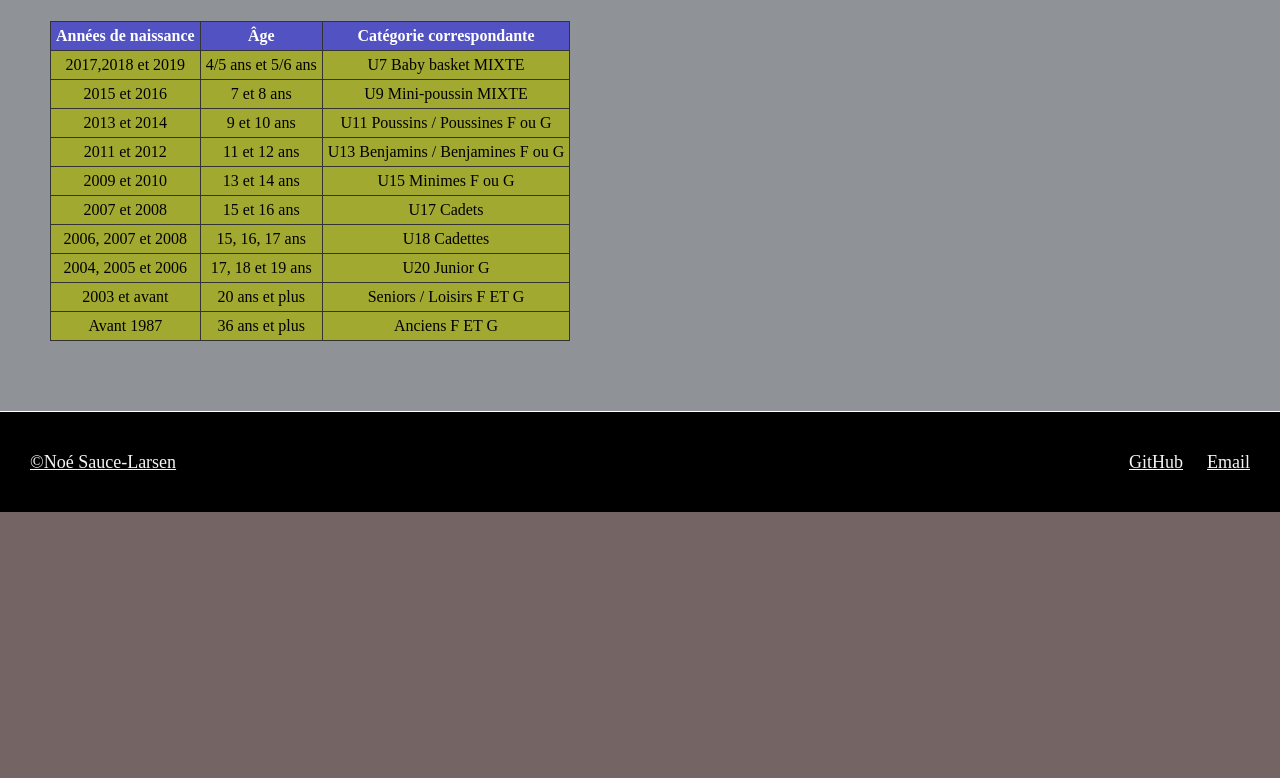
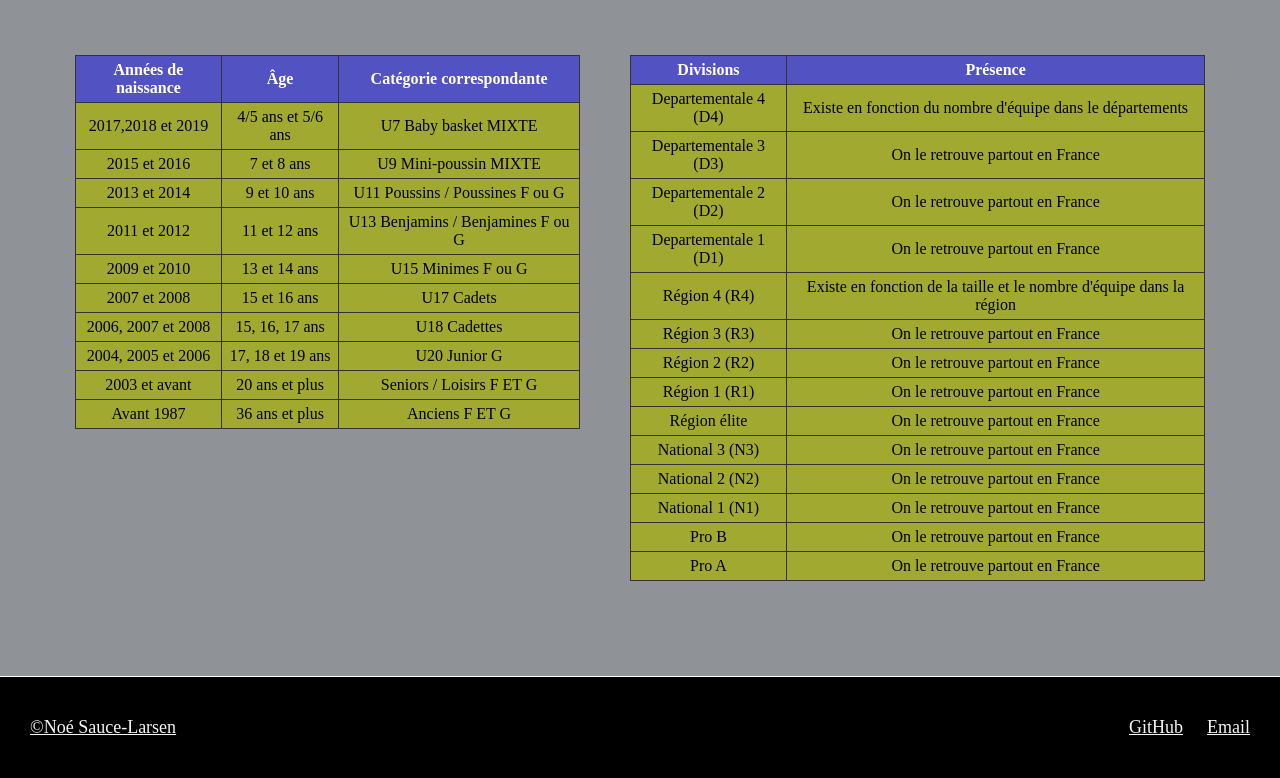
Before and after one commit to Noe306/NSI-projet-site, a plain HTML site: page nav_bar/Compétition au basket.html in a window 1280 px wide. Shown: the part 164-942 px from the top of the page. Before the commit the page ends 800 px from the top, so only its background shows below. Drawn offline with Linux system fonts and the light colour scheme; a web font is replaced by a local one.

Commit message:
final comit for project, can be modified

```diff
--- a/CSS/CSS general.css
+++ b/CSS/CSS general.css
@@ -155,6 +155,7 @@ button {
 
 .container {
     display: flex;
+    justify-content: center;
 }
 .ligues{
     color: #012F6B;
@@ -220,6 +221,10 @@ button {
     color: rgb(163, 20, 20);
 }
 
+.Categorie_et_nv{
+    margin: 25px;
+}
+
 /*------------------------------------------- Balise ID: ------------------------------------------------------*/
 #titre_liste{
     color: rgb(16, 100, 72);
@@ -247,6 +252,11 @@ button {
     text-align: center;
 }
 
+#postes{
+    list-style-position: inside;
+    text-align: center;
+}
+
 #evo_basket{
     list-style-position: inside;
     text-align: center;
@@ -259,3 +269,7 @@ button {
     flex-direction: column;
     justify-content: center;
   }
+
+#ligue_gen{
+    padding: 0px;
+}
--- a/javascript/app.js
+++ b/javascript/app.js
@@ -43,7 +43,7 @@ function calculateScore() {
 
     // Question 5
     let q5Answer = document.querySelector('input[name="q5"]:checked');
-    if (q5Answer && q3Answer.value === "Jordan Loyd") {
+    if (q5Answer && q5Answer.value === "Jordan Loyd") {
       score++;
     }
     else {
--- a/nav_bar/Compétition au basket.html
+++ b/nav_bar/Compétition au basket.html
@@ -24,8 +24,9 @@
     </header>
     <main>
         <section>
-            <h1 class="titre">lorem (Zone a developper)</h1>
+            <h2 class="titre">Catégorie et Niveaux de jeu (En France)</h2>
             <div class="container">
+                <div class="Categorie_et_nv">
                     <table class="tableau">
                         <thead>
                             <tr>
@@ -87,12 +88,73 @@
                             </tr>
                         </tbody>
                     </table>
-                <table>
+                </div>
+                <div class="Categorie_et_nv">
+                    <table class="tableau" >
                         <thead>
+                            <th>Divisions</th>
+                            <th>Présence</th>
                         </thead>
                         <tbody>
+                            <tr>
+                                <td>Departementale 4 (D4)</td>
+                                <td>Existe en fonction du nombre d'équipe dans le départements</td>
+                            </tr>
+                            <tr>
+                                <td>Departementale 3 (D3)</td>
+                                <td>On le retrouve partout en France</td>
+                            </tr>
+                            <tr>
+                                <td>Departementale 2 (D2)</td>
+                                <td>On le retrouve partout en France</td>
+                            </tr>
+                            <tr>
+                                <td>Departementale 1 (D1)</td>
+                                <td>On le retrouve partout en France</td>
+                            </tr>
+                            <tr>
+                                <td>Région 4 (R4)</td>
+                                <td>Existe en fonction de la taille et le nombre d'équipe dans la région</td>
+                            </tr>
+                            <tr>
+                                <td>Région 3 (R3)</td>
+                                <td>On le retrouve partout en France</td>
+                            </tr>
+                            <tr>
+                                <td>Région 2 (R2)</td>
+                                <td>On le retrouve partout en France</td>
+                            </tr>
+                            <tr>
+                                <td>Région 1 (R1)</td>
+                                <td>On le retrouve partout en France</td>
+                            </tr>
+                            <tr>
+                                <td>Région élite</td>
+                                <td>On le retrouve partout en France</td>
+                            </tr>
+                            <tr>
+                                <td>National 3 (N3)</td>
+                                <td>On le retrouve partout en France</td>
+                            </tr>
+                            <tr>
+                                <td>National 2 (N2)</td>
+                                <td>On le retrouve partout en France</td>
+                            </tr>
+                            <tr>
+                                <td>National 1 (N1)</td>
+                                <td>On le retrouve partout en France</td>
+                            </tr>
+                            <tr>
+                                <td>Pro B</td>
+                                <td>On le retrouve partout en France</td>
+                            </tr>
+                            <tr>
+                                <td>Pro A</td>
+                                <td>On le retrouve partout en France</td>
+                            </tr>
                         </tbody>
                     </table>
+                </div>
             </div>
         </section>
     </main>
```
Also changed, not shown: Ligues/ligues.html (+1 -1 lines), nav_bar/Base du basket.html (+16 -0 lines). Lines whose indentation alone changed are shown as unchanged.
